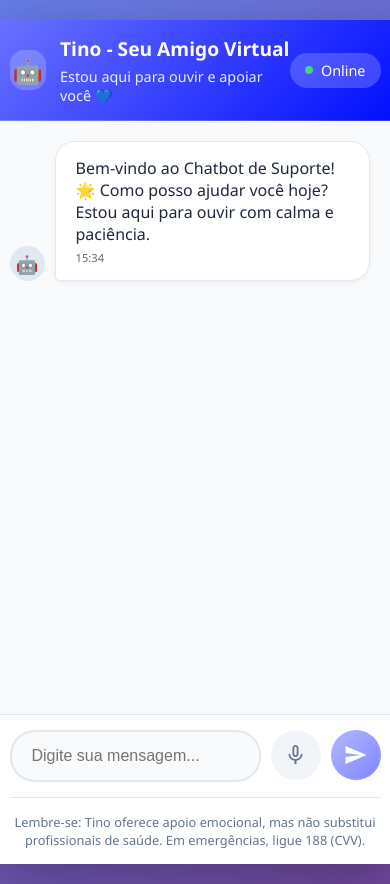
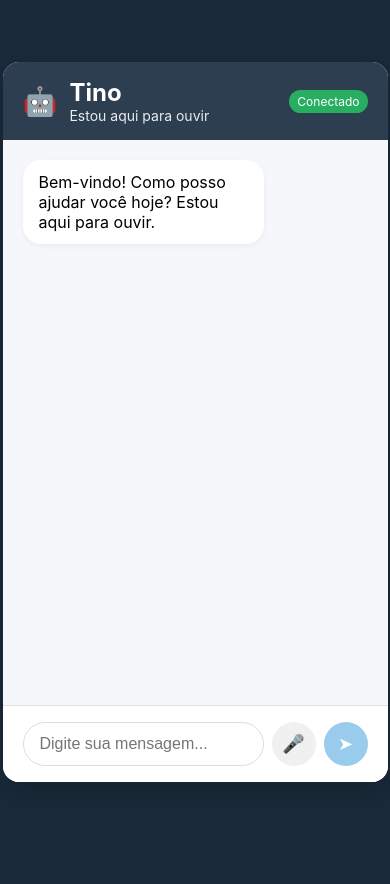
Before and after one commit to Jorge-Tanguila/Chat_bot, a React (Vite) app in the folder CBA/: page / in a window 390 px wide. After the commit the page ends 844 px from the top, so only its background shows below. Built offline with nearby package versions, Linux system fonts and the light colour scheme.

Commit message:
Actualização Do oprnRouter

```diff
--- a/CBA/src/pages/Bot.jsx
+++ b/CBA/src/pages/Bot.jsx
@@ -3,11 +3,12 @@ import './styles/style.css';
 
 export default function Bot() {
   const [messages, setMessages] = useState([
-    { sender: 'bot', text: 'Bem-vindo ao Chatbot de Suporte! 🌟 Como posso ajudar você hoje? Estou aqui para ouvir com calma e paciência.' }
+    { sender: 'bot', text: 'Bem-vindo! Como posso ajudar você hoje? Estou aqui para ouvir.' }
   ]);
   const [inputValue, setInputValue] = useState('');
   const [isLoading, setIsLoading] = useState(false);
   const [isListening, setIsListening] = useState(false);
+  const [apiAvailable, setApiAvailable] = useState(true);
   const messagesEndRef = useRef(null);
 
   useEffect(() => {
@@ -18,113 +19,159 @@ export default function Bot() {
     setMessages(prev => [...prev, { sender, text }]);
   };
 
+  // Lista ATUALIZADA de modelos gratuitos do OpenRouter (Fevereiro 2026)
+  const FREE_MODELS = [
+    "meta-llama/llama-4-maverick:free",    // Lançado Abril/2025 - 256K contexto [citation:2]
+    "meta-llama/llama-4-scout:free",       // Lançado Abril/2025 - 512K contexto [citation:2]
+    "openrouter/pony-alpha:free",          // Lançado Fevereiro/2026 - 200K contexto [citation:4]
+    "google/gemini-2.5-pro-exp-03-25:free", // Experimental - 1M contexto [citation:5]
+    "moonshotai/kimi-vl-a3b-thinking:free", // Eficiente para raciocínio [citation:5]
+    "nvidia/llama-3.1-nemotron-nano-8b-v1:free", // Rápido para tarefas simples [citation:5]
+    "deepseek/deepseek-v3.1-nex-n1:free"   // 131K contexto [citation:6]
+  ];
+
   const getBotResponseFromOpenRouter = async (message) => {
     const apiKey = import.meta.env.VITE_OPENROUTER_API_KEY;
 
     if (!apiKey) {
-      return "🔑 Chave da API não configurada. Por favor, configure a variável VITE_OPENROUTER_API_KEY no arquivo .env";
+      setApiAvailable(false);
+      return "Configure a chave da API no arquivo .env (VITE_OPENROUTER_API_KEY)";
     }
 
-    // Lista de modelos gratuitos para tentar em caso de erro 429
-    const models = [
-      "meta-llama/llama-3.3-70b-instruct:free",
-      "google/gemma-2-9b-it:free",
-      "microsoft/phi-3-mini-128k-instruct:free"
-    ];
+    // Tenta cada modelo até um funcionar
+    for (const model of FREE_MODELS) {
+      try {
+        console.log(`Tentando modelo: ${model}`);
 
-    for (const model of models) {
-      try {
         const response = await fetch("https://openrouter.ai/api/v1/chat/completions", {
           method: "POST",
           headers: {
             "Content-Type": "application/json",
             "Authorization": `Bearer ${apiKey}`,
             "HTTP-Referer": window.location.origin,
-            "X-Title": "Chatbot de Suporte Emocional"
+            "X-Title": "Chatbot de Suporte"
           },
           body: JSON.stringify({
             model: model,
             messages: [
               {
                 role: "system",
-                content: `Você é Tino, uma IA gentil, calma e muito respeitosa, criada pelo Engenheiro Jorge Gouveia Tanguila.
-                Você é especialista em oferecer suporte emocional para pessoas, especialmente aquelas com ansiedade, autismo ou que precisam de apoio.
-
-                Características importantes:
-                - Fale sempre de forma calma, pausada e com palavras simples
-                - Use emojis ocasionalmente para tornar a conversa mais acolhedora 🌟
-                - Valide os sentimentos do usuário antes de oferecer soluções
-                - Pergunte se a pessoa quer sugestões antes de dar conselhos
-                - Lembre que você NÃO substitui profissionais de saúde
-                - Em casos de crise, sempre recomende buscar ajuda profissional (CVV: 188)
-
-                Exemplos de respostas:
-                - "Entendo que você está se sentindo ansioso. Isso é completamente normal. Quer conversar mais sobre isso? 🌿"
-                - "Obrigado por compartilhar isso comigo. Como posso ajudar você neste momento?"
-                - "Respire fundo comigo... Vamos fazer uma pausa de 30 segundos juntos?"`
+                content: `Você é um assistente gentil e acolhedor para suporte emocional.
+                Fale de forma calma e use linguagem simples.
+                Valide os sentimentos da pessoa antes de oferecer conselhos.
+                Em casos de crise, recomende o CVV (188).`
               },
               { role: "user", content: message }
             ],
             temperature: 0.7,
-            max_tokens: 300
+            max_tokens: 500
           })
         });
 
+        // Se for 429 (limite de taxa), tenta próximo modelo
         if (response.status === 429) {
           console.log(`Modelo ${model} atingiu limite, tentando próximo...`);
-          continue; // Tenta próximo modelo
+          continue;
         }
 
-        if (!response.ok) throw new Error(`Erro ${response.status}`);
+        // Se for 404 (modelo não encontrado), tenta próximo
+        if (response.status === 404) {
+          console.log(`Modelo ${model} não encontrado, tentando próximo...`);
+          continue;
+        }
+
+        if (!response.ok) {
+          throw new Error(`HTTP ${response.status}`);
+        }
 
         const data = await response.json();
+        setApiAvailable(true);
         return data.choices[0].message.content.trim();
+
       } catch (error) {
-        console.error(`Erro com modelo ${model}:`, error);
-        continue; // Tenta próximo modelo em caso de erro
+        console.error(`Erro com modelo ${model}:`, error.message);
+        // Continua para o próximo modelo
       }
     }
 
-    // Se todos os modelos falharem, retorna mensagem amigável
-    return "😊 No momento estou com muitos acessos simultâneos. Mas não se preocupe! " +
-           "Posso continuar nossa conversa usando minhas respostas pré-programadas. " +
-           "Como você está se sentindo agora?";
+    // Se todos os modelos falharem
+    setApiAvailable(false);
+    return "No momento estou com dificuldades de conexão. Mas podemos continuar conversando com minhas respostas preparadas. Como você está se sentindo?";
+  };
+
+  // Respostas locais completas (funcionam SEMPRE, mesmo sem API)
+  const getLocalResponse = (message) => {
+    const text = message.toLowerCase().normalize('NFD').replace(/[\u0300-\u036f]/g, '');
+
+    // Saudação
+    if (text.includes('oi') || text.includes('olá') || text.includes('ola')) {
+      return 'Olá! Como você está se sentindo hoje?';
+    }
+
+    // Ansiedade
+    if (text.includes('ansiedade') || text.includes('ansioso') || text.includes('ansiosa')) {
+      return 'A ansiedade pode ser difícil. Vamos respirar juntos? Inspire por 4 segundos, segure por 4, expire por 4. Quer tentar?';
+    }
+
+    // Tristeza
+    if (text.includes('triste') || text.includes('deprimido') || text.includes('deprimida')) {
+      return 'Sinto muito que você esteja se sentindo assim. Quer conversar sobre o que está acontecendo? Estou aqui para ouvir.';
+    }
+
+    // Estresse
+    if (text.includes('estresse') || text.includes('stress') || text.includes('sobrecarga')) {
+      return 'Estresse é pesado. Que tal fazermos uma pausa de um minuto? Respire fundo comigo.';
+    }
+
+    // Agradecimento
+    if (text.includes('obrigado') || text.includes('obrigada')) {
+      return 'Por nada! Estou aqui sempre que precisar.';
+    }
+
+    // Ajuda/Crise
+    if (text.includes('ajuda') || text.includes('socorro') || text.includes('emergência')) {
+      return 'Se você está em crise, ligue para o CVV: 188 (24 horas). Estou aqui para conversar também.';
+    }
+
+    // Respiração/Calma
+    if (text.includes('calma') || text.includes('respirar') || text.includes('acalmar')) {
+      return 'Vamos respirar juntos: inspire (1...2...3...4), segure (1...2...3...4), expire (1...2...3...4). Como se sente?';
+    }
+
+    // Rotina
+    if (text.includes('rotina') || text.includes('organizar') || text.includes('tarefa')) {
+      return 'Rotinas ajudam. Que tal listarmos 3 pequenas tarefas para hoje?';
+    }
+
+    // Nome
+    if (text.includes('nome') || text.includes('chama')) {
+      return 'Meu nome é Tino. Fui criado para oferecer suporte emocional.';
+    }
+
+    // Resposta padrão
+    return 'Entendi. Conte-me mais sobre como você está se sentindo.';
   };
 
   const getBotResponse = async (message) => {
-    const lower = message.toLowerCase().normalize('NFD').replace(/[\u0300-\u036f]/g, '');
+    // Primeiro tenta resposta local (mais rápida)
+    const localResponse = getLocalResponse(message);
 
-    // Respostas locais para garantir funcionamento mesmo sem API
-    const localResponses = {
-      oi: 'Olá!  Que bom ter você aqui. Como está se sentindo hoje?',
-      ola: 'Olá!  Que bom ter você aqui. Como está se sentindo hoje?',
-      ansiedade: 'A ansiedade pode ser desafiadora, mas você não está sozinho. Vamos tentar uma técnica de respiração juntos? Inspire por 4 segundos... segure por 4... expire por 4. Quer tentar comigo? 🌬️',
-      estresse: 'Percebo que você está se sentindo estressado. Que tal fazermos uma pausa de 1 minuto? Podemos respirar fundo juntos ou você pode me contar o que está causando esse estresse.',
-      sobrecarga: 'Sobrecarga emocional é difícil de lidar. Vamos devagar: você está em um lugar calmo agora? Se sim, vamos respirar fundo. Se não, podemos pensar em como encontrar um cantinho mais tranquilo. 🌿',
-      triste: 'Sinto muito que você esteja se sentindo triste.  Quer me contar mais sobre o que está acontecendo? Estou aqui para ouvir sem julgamentos.',
-      deprimido: 'A depressão é um peso muito grande. Lembre-se que você é importante e merece apoio. Além de conversarmos, considere buscar ajuda profissional. O CVV atende 24h pelo 188.',
-      chateado: 'Entendo que você está chateado. Isso é válido. Quer desabafar sobre o que aconteceu?',
-      obrigado: 'Por nada!  Fico feliz em poder ajudar. Estarei aqui sempre que precisar conversar.',
-      obrigada: 'Por nada!  Fico feliz em poder ajudar. Estarei aqui sempre que precisar conversar.',
-      ajuda: 'Estou aqui para ajudar!  Você pode falar sobre: ansiedade, tristeza, rotina, estresse, ou apenas conversar. Se for uma emergência, ligue 188 (CVV).',
-      socorro: 'Estou aqui com você. Respire fundo. Se for uma emergência, ligue 188 agora. Quer conversar sobre o que está sentindo?',
-      calm: 'Vamos fazer um exercício de respiração juntos?  Inspire pelo nariz (1...2...3...4), segure (1...2...3...4), expire pela boca (1...2...3...4). Quer repetir?',
-      respir: 'A respiração é uma ótima ferramenta! Vamos fazer juntos: inspire fundo... expire lentamente... Como você se sente agora?',
-      rotina: 'Rotinas podem trazer segurança. Que tal criarmos uma rotina simples juntos? Podemos começar com 3 atividades principais para o seu dia. 📋',
-      nome: 'Meu nome é Tino! Fui criado pelo Engenheiro Jorge Gouveia Tanguila para oferecer suporte emocional com muito carinho e respeito. 🤖💙',
-    };
-
-    for (const [key, response] of Object.entries(localResponses)) {
-      if (lower.includes(key)) {
-        return response;
-      }
+    // Se for uma saudação simples, usa resposta local mesmo
+    if (message.length < 20) {
+      return localResponse;
     }
 
-    // Se não encontrar resposta local, tenta API
+    // Para mensagens mais complexas, tenta API
     setIsLoading(true);
+    try {
       const apiResponse = await getBotResponseFromOpenRouter(message);
       setIsLoading(false);
       return apiResponse;
+    } catch (error) {
+      setIsLoading(false);
+      // Se API falhar, usa resposta local
+      return localResponse;
+    }
   };
 
   const sendMessage = async () => {
@@ -139,26 +186,17 @@ export default function Bot() {
   };
 
   const toggleVoice = () => {
-    if (!('SpeechRecognition' in window || 'webkitSpeechRecognition' in window)) {
-      alert('Seu navegador não suporta reconhecimento de voz. Recomendamos usar Chrome, Edge ou Safari.');
-      return;
-    }
-
-    if (isListening) {
-      setIsListening(false);
+    if (!('webkitSpeechRecognition' in window || 'SpeechRecognition' in window)) {
+      alert('Seu navegador não suporta reconhecimento de voz. Use Chrome ou Edge.');
       return;
     }
 
     const recognition = new (window.SpeechRecognition || window.webkitSpeechRecognition)();
     recognition.lang = 'pt-BR';
+    recognition.interimResults = false;
     recognition.continuous = false;
-    recognition.interimResults = false;
 
     setIsListening(true);
-
-    recognition.onstart = () => {
-      console.log('Microfone ativado...');
-    };
 
     recognition.onresult = (event) => {
       const transcript = event.results[0][0].transcript;
@@ -170,17 +208,9 @@ export default function Bot() {
       }, 300);
     };
 
-    recognition.onerror = (event) => {
-      console.error('Erro na voz:', event.error);
+    recognition.onerror = () => {
       setIsListening(false);
-
-      let errorMessage = 'Erro no reconhecimento de voz. ';
-      if (event.error === 'not-allowed') {
-        errorMessage += 'Permita o acesso ao microfone nas configurações do navegador.';
-      } else {
-        errorMessage += 'Tente novamente.';
-      }
-      alert(errorMessage);
+      alert('Erro no microfone. Tente novamente.');
     };
 
     recognition.onend = () => {
@@ -201,44 +231,26 @@ export default function Bot() {
       <div className="chat-card">
         <div className="chat-header">
           <div className="header-content">
-            <div className="bot-avatar">
-              <span className="avatar-emoji">🤖</span>
-            </div>
-            <div className="header-text">
-              <h1>Tino - Seu Amigo Virtual</h1>
-              <p className="subtitle">Estou aqui para ouvir e apoiar você 💙</p>
+            <div className="bot-avatar">🤖</div>
+            <div>
+              <h2>Tino</h2>
+              <p className="subtitle">Estou aqui para ouvir</p>
             </div>
           </div>
-          <div className="header-badge">
-            <span className="status-dot"></span>
-            Online
+          <div className={`status-indicator ${apiAvailable ? 'online' : 'offline'}`}>
+            {apiAvailable ? 'Conectado' : 'Modo offline'}
           </div>
         </div>
 
-        <div className="messages-container">
+        <div className="messages-area">
           {messages.map((msg, index) => (
-            <div
-              key={index}
-              className={`message-wrapper ${msg.sender === 'user' ? 'user-message' : 'bot-message'}`}
-            >
-              {msg.sender === 'bot' && (
-                <div className="message-avatar">🤖</div>
-              )}
-              <div className={`message-bubble ${msg.sender === 'user' ? 'user-bubble' : 'bot-bubble'}`}>
-                <p>{msg.text}</p>
-                <span className="message-time">
-                  {new Date().toLocaleTimeString('pt-BR', { hour: '2-digit', minute: '2-digit' })}
-                </span>
-              </div>
-              {msg.sender === 'user' && (
-                <div className="message-avatar user-avatar">👤</div>
-              )}
+            <div key={index} className={`message ${msg.sender}`}>
+              <div className="message-content">{msg.text}</div>
             </div>
           ))}
           {isLoading && (
-            <div className="message-wrapper bot-message">
-              <div className="message-avatar">🤖</div>
-              <div className="message-bubble bot-bubble typing-indicator">
+            <div className="message bot">
+              <div className="typing-indicator">
                 <span></span>
                 <span></span>
                 <span></span>
@@ -248,41 +260,38 @@ export default function Bot() {
           <div ref={messagesEndRef} />
         </div>
 
-        <div className="input-container">
-          <div className="input-wrapper">
+        <div className="input-area">
           <input
             type="text"
-              className="message-input"
-              placeholder="Digite sua mensagem..."
             value={inputValue}
             onChange={(e) => setInputValue(e.target.value)}
             onKeyPress={handleKeyPress}
+            placeholder="Digite sua mensagem..."
             disabled={isLoading}
           />
           <button
-              className={`voice-button ${isListening ? 'listening' : ''}`}
+            className="voice-btn"
             onClick={toggleVoice}
             disabled={isLoading}
-              title={isListening ? 'Gravando...' : 'Ativar microfone'}
+            title="Falar"
           >
-              <span className="material-icons">
-                {isListening ? 'mic' : 'mic_none'}
-              </span>
+            🎤
           </button>
           <button
-              className="send-button"
+            className="send-btn"
             onClick={sendMessage}
             disabled={!inputValue.trim() || isLoading}
-              title="Enviar mensagem"
+            title="Enviar"
           >
-              <span className="material-icons">send</span>
+            ➤
           </button>
         </div>
-          <p className="disclaimer">
-             Lembre-se: Tino oferece apoio emocional, mas não substitui profissionais de saúde.
-            Em emergências, ligue 188 (CVV).
-          </p>
+
+        {!apiAvailable && (
+          <div className="offline-notice">
+            Modo offline ativo. Respostas locais funcionando normalmente.
           </div>
+        )}
       </div>
     </div>
   );
--- a/CBA/src/pages/styles/style.css
+++ b/CBA/src/pages/styles/style.css
@@ -1,3 +1,4 @@
+/* styles/style.css */
 * {
   margin: 0;
   padding: 0;
@@ -5,9 +6,9 @@
 }
 
 body {
-  font-family: 'Segoe UI', Tahoma, Geneva, Verdana, sans-serif;
-  background: linear-gradient(135deg, #667eea 0%, #764ba2 100%);
-  min-height: 100vh;
+  font-family: -apple-system, BlinkMacSystemFont, 'Segoe UI', Roboto, sans-serif;
+  background: #1a2a3a;
+  height: 100vh;
   display: flex;
   justify-content: center;
   align-items: center;
@@ -15,396 +16,177 @@ body {
 
 .chat-container {
   width: 100%;
-  max-width: 1200px;
+  max-width: 800px;
+  height: 90vh;
   padding: 20px;
-  height: 100vh;
-  max-height: 900px;
-  display: flex;
-  align-items: center;
-  justify-content: center;
 }
 
 .chat-card {
   background: white;
-  border-radius: 30px;
-  box-shadow: 0 20px 60px rgba(0, 0, 0, 0.3);
-  width: 100%;
+  border-radius: 16px;
   height: 100%;
   display: flex;
   flex-direction: column;
   overflow: hidden;
-  animation: slideUp 0.5s ease;
-}
-
-@keyframes slideUp {
-  from {
-    opacity: 0;
-    transform: translateY(30px);
-  }
-  to {
-    opacity: 1;
-    transform: translateY(0);
-  }
+  box-shadow: 0 10px 30px rgba(0,0,0,0.2);
 }
 
 .chat-header {
-  background: linear-gradient(135deg, #6B73FF 0%, #000DFF 100%);
+  background: #2c3e50;
   color: white;
-  padding: 25px 30px;
+  padding: 16px 20px;
   display: flex;
   justify-content: space-between;
   align-items: center;
-  border-bottom: 1px solid rgba(255, 255, 255, 0.1);
 }
 
 .header-content {
   display: flex;
   align-items: center;
-  gap: 15px;
+  gap: 12px;
 }
 
 .bot-avatar {
-  width: 50px;
-  height: 50px;
-  background: rgba(255, 255, 255, 0.2);
-  border-radius: 15px;
-  display: flex;
-  align-items: center;
-  justify-content: center;
-  font-size: 30px;
-  animation: pulse 2s infinite;
-}
-
-@keyframes pulse {
-  0%, 100% {
-    transform: scale(1);
-  }
-  50% {
-    transform: scale(1.05);
-  }
-}
-
-.header-text h1 {
-  font-size: 1.5rem;
-  font-weight: 600;
-  margin-bottom: 5px;
+  font-size: 28px;
 }
 
 .subtitle {
-  font-size: 0.9rem;
+  font-size: 14px;
   opacity: 0.9;
 }
 
-.header-badge {
-  background: rgba(255, 255, 255, 0.2);
-  padding: 8px 15px;
-  border-radius: 50px;
-  font-size: 0.9rem;
-  display: flex;
-  align-items: center;
-  gap: 8px;
+.status-indicator {
+  font-size: 12px;
+  padding: 4px 8px;
+  border-radius: 12px;
+  background: rgba(255,255,255,0.2);
 }
 
-.status-dot {
-  width: 8px;
-  height: 8px;
-  background: #4ade80;
-  border-radius: 50%;
-  animation: blink 2s infinite;
+.status-indicator.online {
+  background: #27ae60;
 }
 
-@keyframes blink {
-  0%, 100% {
-    opacity: 1;
-  }
-  50% {
-    opacity: 0.5;
-  }
+.status-indicator.offline {
+  background: #e67e22;
 }
 
-.messages-container {
+.messages-area {
   flex: 1;
   overflow-y: auto;
-  padding: 30px;
-  background: #f8fafc;
-  display: flex;
-  flex-direction: column;
-  gap: 20px;
+  padding: 20px;
+  background: #f5f7fa;
 }
 
-.message-wrapper {
+.message {
+  margin-bottom: 16px;
   display: flex;
-  gap: 10px;
-  align-items: flex-end;
-  animation: fadeIn 0.3s ease;
 }
 
-@keyframes fadeIn {
-  from {
-    opacity: 0;
-    transform: translateY(10px);
-  }
-  to {
-    opacity: 1;
-    transform: translateY(0);
-  }
+.message.user {
+  justify-content: flex-end;
 }
 
-.user-message {
-  flex-direction: row-reverse;
+.message-content {
+  max-width: 70%;
+  padding: 12px 16px;
+  border-radius: 18px;
+  background: white;
+  box-shadow: 0 2px 5px rgba(0,0,0,0.05);
 }
 
-.message-avatar {
-  width: 35px;
-  height: 35px;
-  background: #e2e8f0;
-  border-radius: 50%;
-  display: flex;
-  align-items: center;
-  justify-content: center;
-  font-size: 18px;
-  flex-shrink: 0;
-}
-
-.user-avatar {
-  background: #6B73FF;
+.message.user .message-content {
+  background: #3498db;
   color: white;
-}
-
-.message-bubble {
-  max-width: 70%;
-  padding: 15px 20px;
-  border-radius: 20px;
-  position: relative;
-  box-shadow: 0 2px 5px rgba(0, 0, 0, 0.05);
-}
-
-.user-bubble {
-  background: linear-gradient(135deg, #6B73FF 0%, #000DFF 100%);
-  color: white;
-  border-bottom-right-radius: 5px;
-}
-
-.bot-bubble {
-  background: white;
-  color: #1e293b;
-  border-bottom-left-radius: 5px;
-  border: 1px solid #e2e8f0;
-}
-
-.message-time {
-  font-size: 0.7rem;
-  opacity: 0.7;
-  display: block;
-  margin-top: 5px;
 }
 
 .typing-indicator {
   display: flex;
-  gap: 5px;
-  padding: 15px 25px;
+  gap: 4px;
+  padding: 12px 16px;
+  background: white;
+  border-radius: 18px;
 }
 
 .typing-indicator span {
   width: 8px;
   height: 8px;
-  background: #94a3b8;
+  background: #95a5a6;
   border-radius: 50%;
   animation: typing 1.4s infinite;
 }
 
-.typing-indicator span:nth-child(2) {
-  animation-delay: 0.2s;
+.typing-indicator span:nth-child(2) { animation-delay: 0.2s; }
+.typing-indicator span:nth-child(3) { animation-delay: 0.4s; }
+
+@keyframes typing {
+  0%, 60%, 100% { transform: translateY(0); opacity: 0.5; }
+  30% { transform: translateY(-8px); opacity: 1; }
 }
 
-.typing-indicator span:nth-child(3) {
-  animation-delay: 0.4s;
+.input-area {
+  padding: 16px 20px;
+  background: white;
+  border-top: 1px solid #e0e0e0;
+  display: flex;
+  gap: 8px;
 }
 
-@keyframes typing {
-  0%, 60%, 100% {
-    transform: translateY(0);
-    opacity: 0.5;
-  }
-  30% {
-    transform: translateY(-10px);
-    opacity: 1;
-  }
+.input-area input {
+  flex: 1;
+  padding: 12px 16px;
+  border: 1px solid #ddd;
+  border-radius: 24px;
+  font-size: 16px;
 }
 
-.input-container {
-  padding: 25px 30px;
-  background: white;
-  border-top: 1px solid #e2e8f0;
+.input-area input:focus {
+  outline: none;
+  border-color: #3498db;
 }
 
-.input-wrapper {
-  display: flex;
-  gap: 10px;
-  margin-bottom: 10px;
+.input-area button {
+  width: 44px;
+  height: 44px;
+  border: none;
+  border-radius: 50%;
+  background: #f0f0f0;
+  cursor: pointer;
+  font-size: 18px;
+  transition: all 0.2s;
 }
 
-.message-input {
-  flex: 1;
-  padding: 15px 20px;
-  border: 2px solid #e2e8f0;
-  border-radius: 25px;
-  font-size: 1rem;
-  transition: all 0.3s ease;
-  background: #f8fafc;
+.input-area button:hover:not(:disabled) {
+  background: #e0e0e0;
 }
 
-.message-input:focus {
-  outline: none;
-  border-color: #6B73FF;
-  box-shadow: 0 0 0 3px rgba(107, 115, 255, 0.1);
-}
-
-.message-input:disabled {
-  background: #f1f5f9;
+.input-area button:disabled {
+  opacity: 0.5;
   cursor: not-allowed;
 }
 
-.voice-button, .send-button {
-  width: 50px;
-  height: 50px;
-  border: none;
-  border-radius: 50%;
-  background: #f1f5f9;
-  color: #64748b;
-  cursor: pointer;
-  transition: all 0.3s ease;
-  display: flex;
-  align-items: center;
-  justify-content: center;
-}
-
-.voice-button:hover, .send-button:hover:not(:disabled) {
-  background: #e2e8f0;
-  transform: scale(1.05);
-}
-
-.voice-button.listening {
-  background: #ef4444;
-  color: white;
-  animation: pulse-red 1.5s infinite;
-}
-
-@keyframes pulse-red {
-  0%, 100% {
-    transform: scale(1);
-    background: #ef4444;
-  }
-  50% {
-    transform: scale(1.1);
-    background: #dc2626;
-  }
-}
-
-.send-button {
-  background: linear-gradient(135deg, #6B73FF 0%, #000DFF 100%);
+.send-btn {
+  background: #3498db !important;
   color: white;
 }
 
-.send-button:disabled {
-  opacity: 0.5;
-  cursor: not-allowed;
-  transform: none;
+.offline-notice {
+  background: #e67e22;
+  color: white;
+  text-align: center;
+  padding: 8px;
+  font-size: 14px;
 }
 
-.disclaimer {
-  font-size: 0.8rem;
-  color: #64748b;
-  text-align: center;
-  margin-top: 15px;
-  padding-top: 15px;
-  border-top: 1px solid #e2e8f0;
-}
-
-/* Scrollbar personalizada */
-.messages-container::-webkit-scrollbar {
+/* Scrollbar */
+.messages-area::-webkit-scrollbar {
   width: 6px;
 }
 
-.messages-container::-webkit-scrollbar-track {
-  background: #f1f5f9;
+.messages-area::-webkit-scrollbar-track {
+  background: #f1f1f1;
 }
 
-.messages-container::-webkit-scrollbar-thumb {
-  background: #94a3b8;
+.messages-area::-webkit-scrollbar-thumb {
+  background: #bdc3c7;
   border-radius: 3px;
 }
-
-.messages-container::-webkit-scrollbar-thumb:hover {
-  background: #64748b;
-}
-
-/* Responsividade */
-@media (max-width: 768px) {
-  .chat-container {
-    padding: 0;
-    height: 100vh;
-    max-height: none;
-  }
-
-  .chat-card {
-    border-radius: 0;
-  }
-
-  .chat-header {
-    padding: 15px 20px;
-  }
-
-  .header-text h1 {
-    font-size: 1.2rem;
-  }
-
-  .bot-avatar {
-    width: 40px;
-    height: 40px;
-    font-size: 24px;
-  }
-
-  .messages-container {
-    padding: 20px;
-  }
-
-  .message-bubble {
-    max-width: 85%;
-  }
-
-  .input-container {
-    padding: 15px 20px;
-  }
-}
-
-/* Animações adicionais */
-@keyframes slideInRight {
-  from {
-    transform: translateX(30px);
-    opacity: 0;
-  }
-  to {
-    transform: translateX(0);
-    opacity: 1;
-  }
-}
-
-@keyframes slideInLeft {
-  from {
-    transform: translateX(-30px);
-    opacity: 0;
-  }
-  to {
-    transform: translateX(0);
-    opacity: 1;
-  }
-}
-
-.user-message {
-  animation: slideInRight 0.3s ease;
-}
-
-.bot-message {
-  animation: slideInLeft 0.3s ease;
-}
```
Lines whose indentation alone changed are shown as unchanged.
